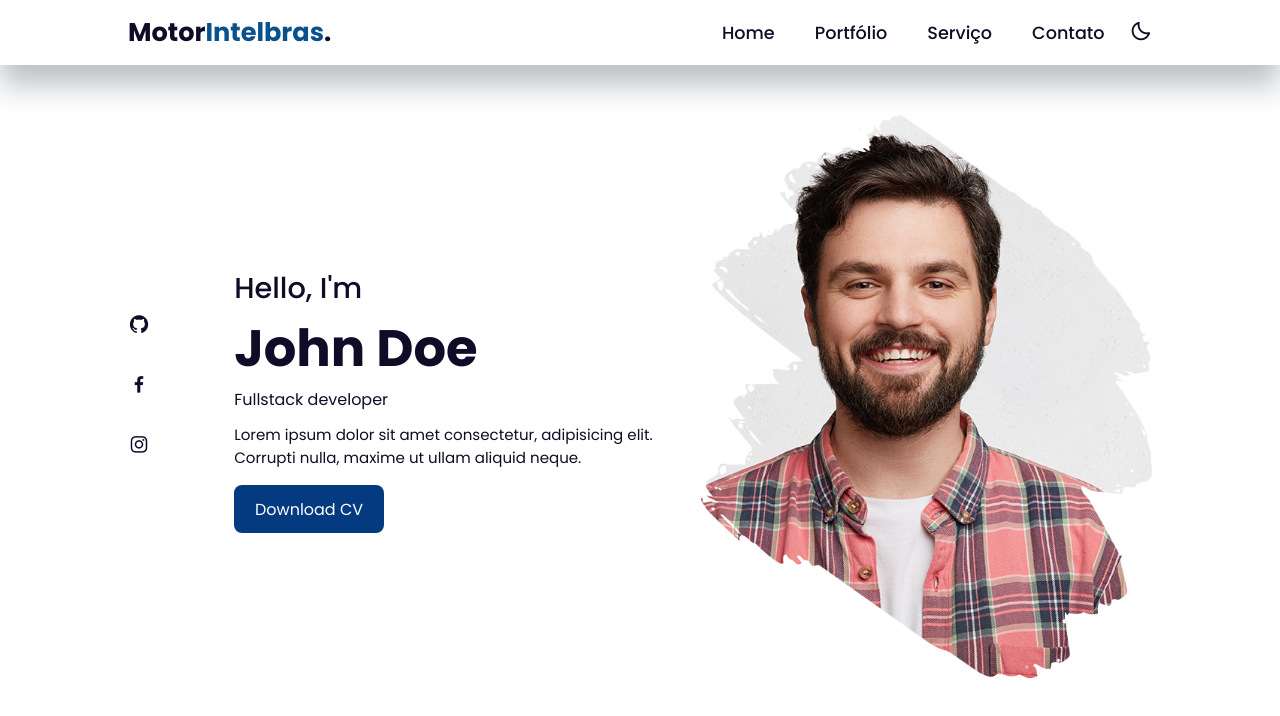
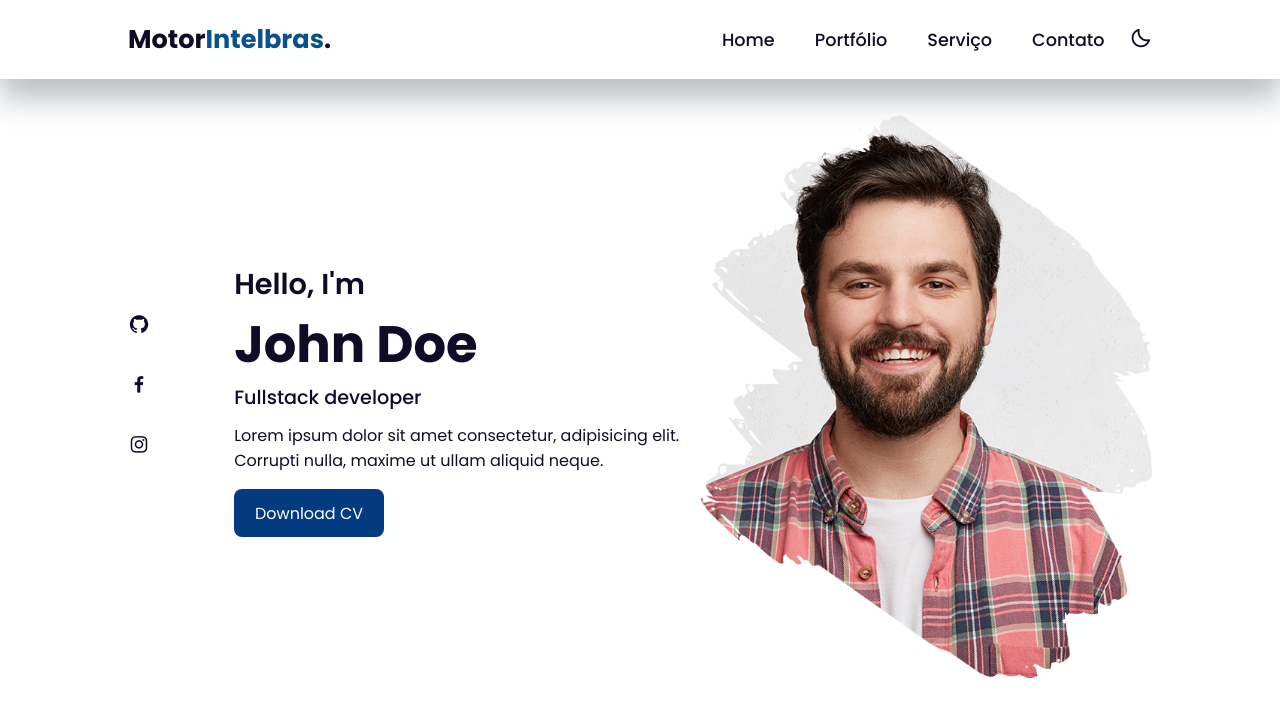
Before and after one commit to Jreng7/blog-html-css, a plain HTML site: page index.html in a window 1280 px wide. Drawn offline with nearby package versions, Linux system fonts and the light colour scheme.

Commit message:
css home-text

```diff
--- a/css/style.css
+++ b/css/style.css
@@ -16,7 +16,7 @@
   --hover-color: hsl(260, 100%, 51%);
   --big-font: 3.2rem;
   --medium-font: 1.8rem;
-  --p-font: 0.941rem;
+  --p-font: 1rem;
 
 }
 
@@ -49,7 +49,7 @@ header {
   align-items: center;
   justify-content: space-between;
   background: var(--bg-color);
-  padding: 13px 10%;
+  padding: 20px 10%;
   transition: 0.2s;
   box-shadow: rgba(0, 0, 0, 0.1) 0px 20px 25px -5px, rgba(0, 0, 0, 0.04) 0px 10px 10px -5px;
 }
@@ -134,7 +134,7 @@ header:hover {
 
 .home-text span {
   font-size: var(--medium-font);
-  font-weight: 500;
+  font-weight: 600;
 }
 
 .home-text h1 {
@@ -142,8 +142,8 @@ header:hover {
 }
 
 .home-text h2 {
-  font-size: 1rem;
-  font-weight: 400;
+  font-size: 1.2rem;
+  font-weight: 500;
 }
 
 .home-text p{
```
